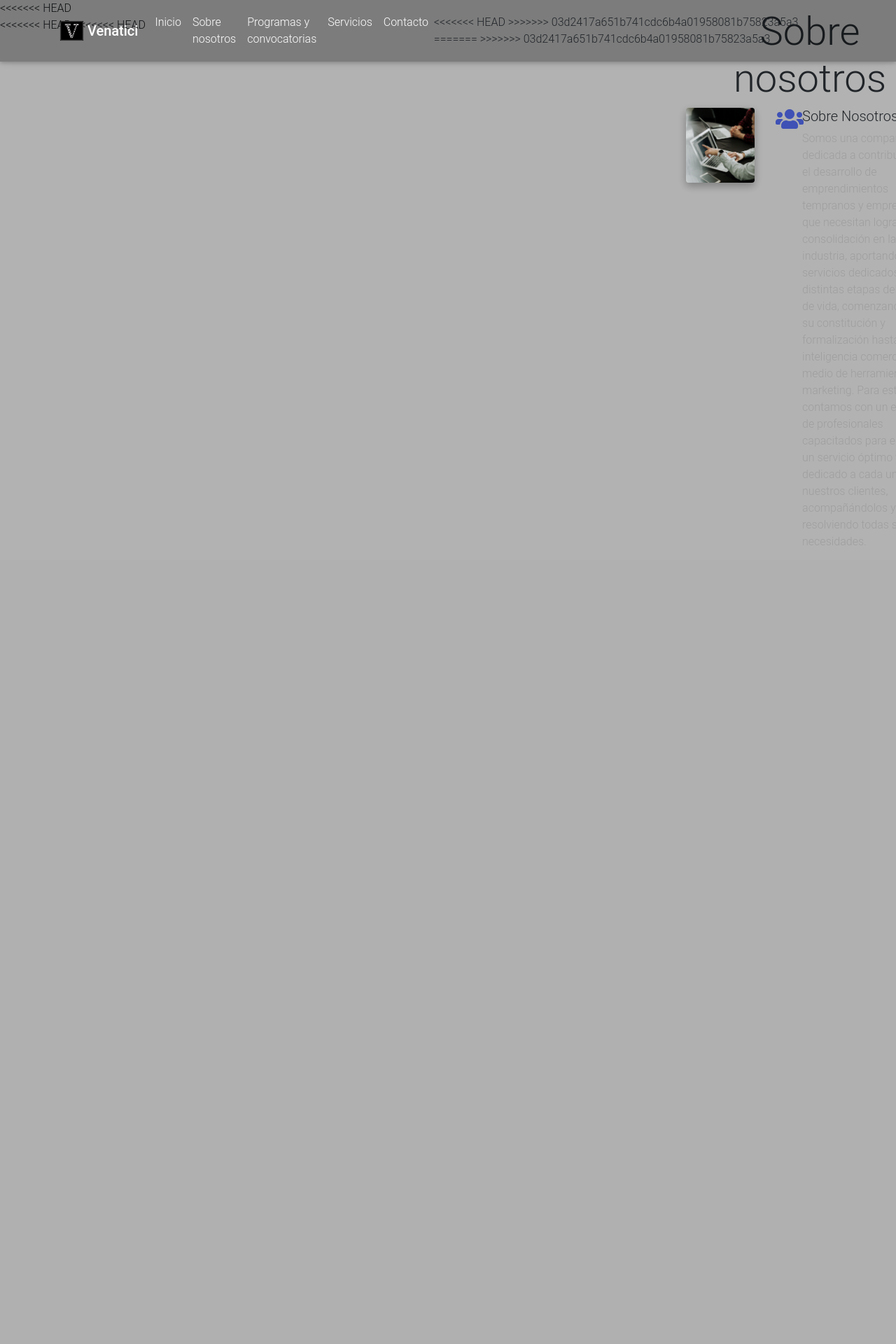
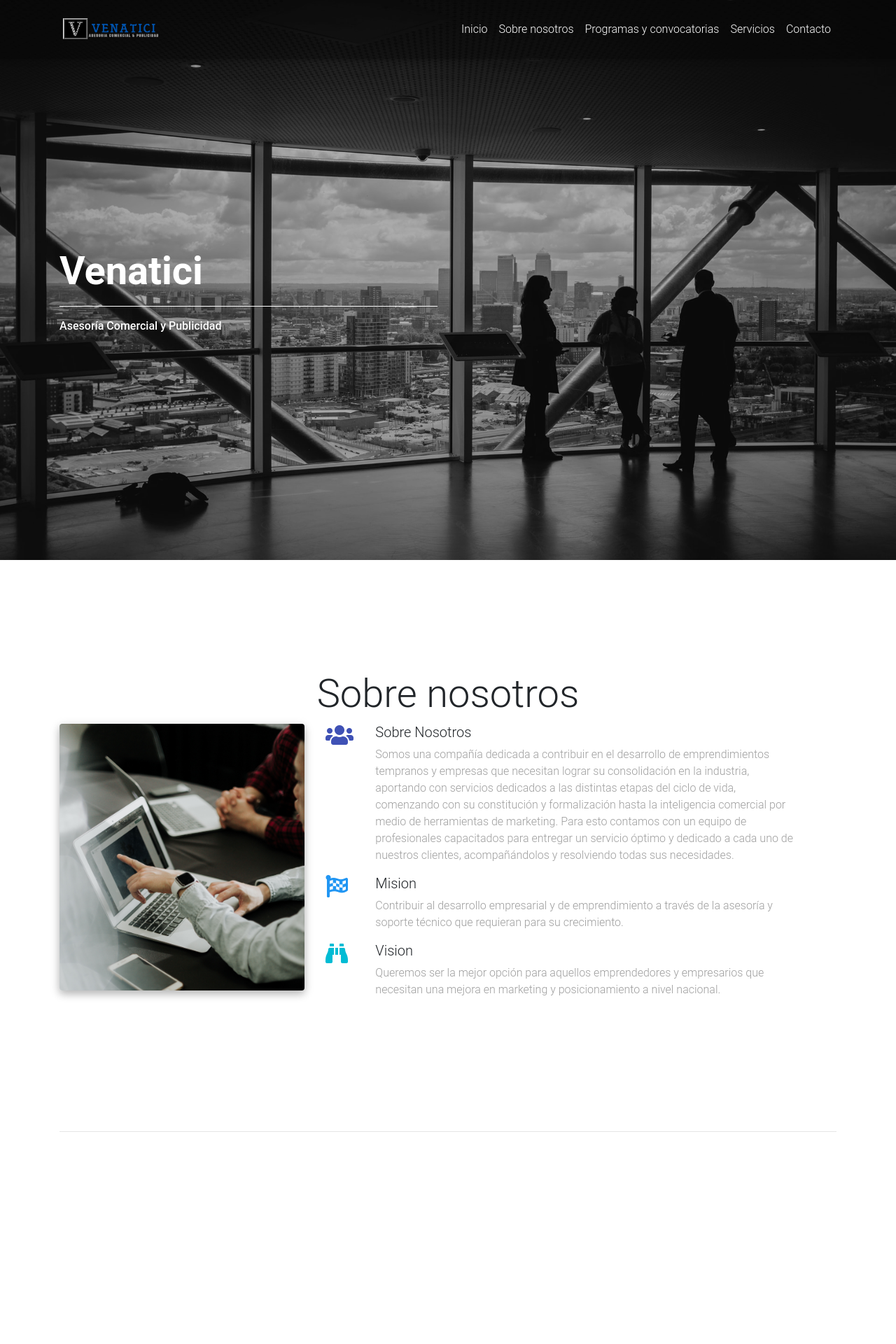
Before and after one commit to Coffee-Kode/Venatici-website, a CodeIgniter app: page /venatici-website/index.php/website_ctrl/home in a window 1280 px wide. Shown: the top 1920 px of the page at 70% size. Before the commit the page ends 779 px from the top, so only its background shows below. Run offline with CodeIgniter, Linux system fonts and the light colour scheme.

Commit message:
fix problems

```diff
--- a/application/views/website/header.php
+++ b/application/views/website/header.php
@@ -12,8 +12,6 @@
   <!-- MDB icon -->
 
   <link rel="icon" href="assets/images/favicon.png" type="image/x-icon">
-
-
 
   <!-- Font Awesome -->
   <link rel="stylesheet" href="assets/lib/fontawesome-5.12.1/css/all.css">
@@ -38,43 +36,17 @@
 
   <link rel="stylesheet" href="assets/css/header.css">
 
-
-<<<<<<< HEAD
-  <style>
-
-=======
-    .page-footer {
-      background-color: #1C2331;
-    }
-
-    .icon-color {
-      color: rgb(29, 202, 202);
-    }
-
-    section {
-      width: 100%;
-      scroll-behavior: smooth;
-    }
-<<<<<<< HEAD
->>>>>>> 03d2417a651b741cdc6b4a01958081b75823a5a3
-=======
->>>>>>> 03d2417a651b741cdc6b4a01958081b75823a5a3
-  </style>
-
 </head>
 
 <body>
 
   <!-- Navbar -->
-  <div id="topheader">
-<<<<<<< HEAD
-<<<<<<< HEAD
   <nav class="navbar fixed-top navbar-expand-md navbar-dark gray scrolling-navbar">
     <div class="container">
 
       <!-- Brand -->
       <a class="navbar-brand" href="#home" target="_blank">
-      <img src="assets/images/img-logo.png" height="50" class="d-inline-block align-top" alt="mdb logo">
+        <img src="assets/images/img-logo.png" height="50" class="d-inline-block align-top" alt="mdb logo">
       </a>
 
       <!-- Collapse -->
@@ -89,12 +61,12 @@
         <!-- Left -->
         <ul class="navbar-nav ml-auto">
           <li class="nav-item">
-            <a class="nav-link"  href="#home">Inicio
+            <a class="nav-link" href="#home">Inicio
               <span class="sr-only">(current)</span>
             </a>
           </li>
           <li class="nav-item">
-            <a class="nav-link" href="#section-about-us" >Sobre nosotros</a>
+            <a class="nav-link" href="#section-about-us">Sobre nosotros</a>
           </li>
           <li class="nav-item">
             <a class="nav-link" href="#section-programs-calls">Programas y convocatorias</a>
@@ -107,53 +79,6 @@
           </li>
         </ul>
       </div>
-=======
-=======
->>>>>>> 03d2417a651b741cdc6b4a01958081b75823a5a3
-    <nav class="navbar fixed-top navbar-expand-md navbar-dark gray scrolling-navbar">
-      <div class="container">
-
-        <!-- Brand -->
-        <a class="navbar-brand" href="home">
-          <img src="assets/images/favicon.png" height="30" class="d-inline-block align-top" alt="mdb logo">
-          <strong>Venatici</strong>
-        </a>
-
-        <!-- Collapse -->
-        <button class="navbar-toggler" type="button" data-toggle="collapse" data-target="#navbarSupportedContent" aria-controls="navbarSupportedContent" aria-expanded="false" aria-label="Toggle navigation">
-          <span class="navbar-toggler-icon"></span>
-        </button>
-
-        <!-- Links -->
-        <div class="collapse navbar-collapse" id="navbarSupportedContent">
-
-          <!-- Left -->
-          <ul class="navbar-nav ml-auto">
-            <li class="nav-item">
-              <a class="nav-link" href="#home">Inicio
-                <span class="sr-only">(current)</span>
-              </a>
-            </li>
-            <li class="nav-item">
-              <a class="nav-link" href="#section-about-us">Sobre nosotros</a>
-            </li>
-            <li class="nav-item">
-              <a class="nav-link" href="#section-programs-calls">Programas y convocatorias</a>
-            </li>
-            <li class="nav-item">
-              <a class="nav-link" href="#section-services">Servicios</a>
-            </li>
-            <li class="nav-item">
-              <a class="nav-link" href="#section-contact">Contacto</a>
-            </li>
-          </ul>
-        </div>
-<<<<<<< HEAD
->>>>>>> 03d2417a651b741cdc6b4a01958081b75823a5a3
-=======
->>>>>>> 03d2417a651b741cdc6b4a01958081b75823a5a3
-
-      </div>
-    </nav>
-  </div>
+    </div>
+  </nav>
   <!-- Navbar -->
--- a/application/views/website/home.php
+++ b/application/views/website/home.php
@@ -1,5 +1,6 @@
 <!-- Full Page Intro -->
 <div id="home" class="view full-page-intro bg-img">
+
     <!-- Mask & flexbox options-->
     <div class="mask rgba-black-light d-flex justify-content-center align-items-center">
 
@@ -125,7 +126,6 @@
 
             </div>
 
-
         </section>
         <!-- Finish Section: Programs and calls-->
 
```
